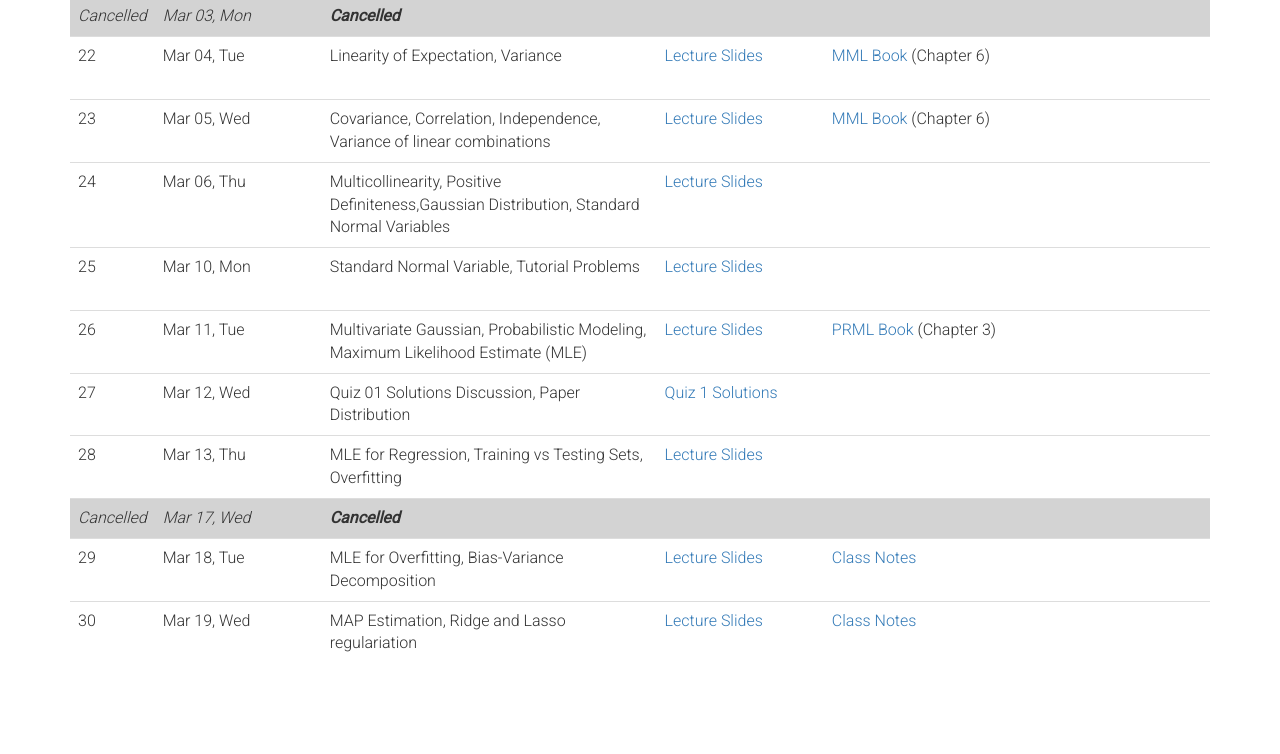
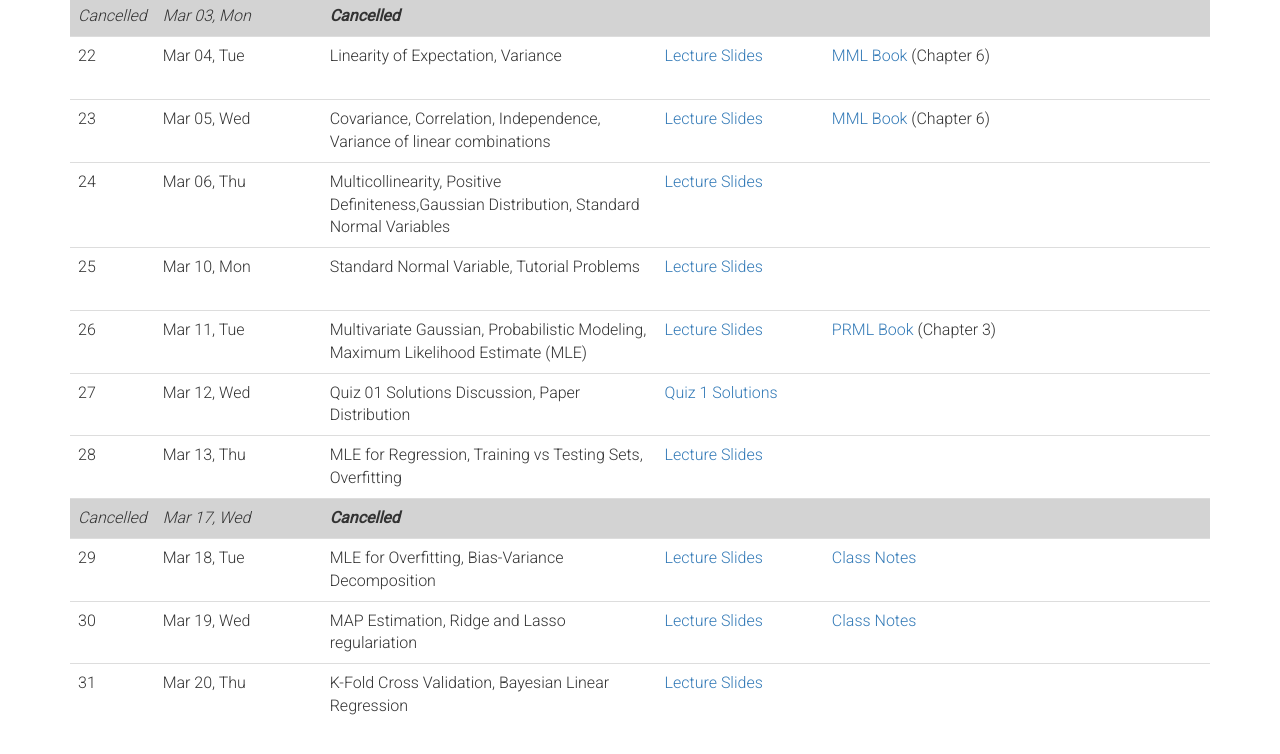
Before and after one commit to bvsiitm/da5400-2025, a plain HTML site: page material.html in a window 1280 px wide. Shown: the part 1707-2461 px from the top of the page. Before the commit the page ends 2410 px from the top, so only its background shows below. Drawn offline with nearby package versions, Linux system fonts and the light colour scheme.

Commit message:
Updated Lect 31

```diff
--- a/material.html
+++ b/material.html
@@ -379,6 +379,18 @@
                     Notes</a> <br><br>
                 </td>
                 </tr>
+
+            </tr>
+            <td>31</td>
+            <td>Mar 20, Thu</td>
+            <td>K-Fold Cross Validation, Bayesian Linear Regression</td>
+            <td>
+                <a href="https://drive.google.com/file/d/1YST34Tk2HNKCqUC5yfursZrZrALspvOH/view?usp=sharing">Lecture
+                    Slides</a><br><br>
+            </td>
+            <td><br><br>
+            </td>
+            </tr>
             </tbody>
         </table>
     </div>
```
